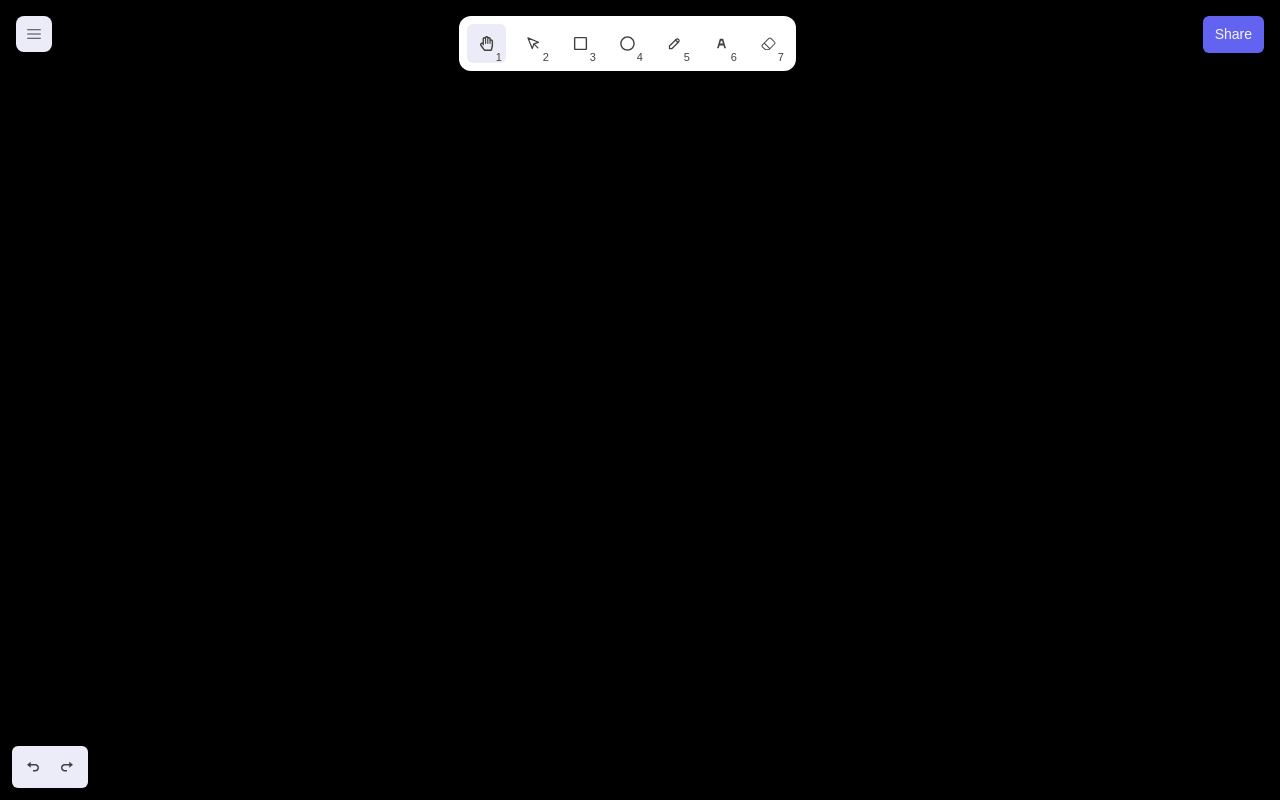
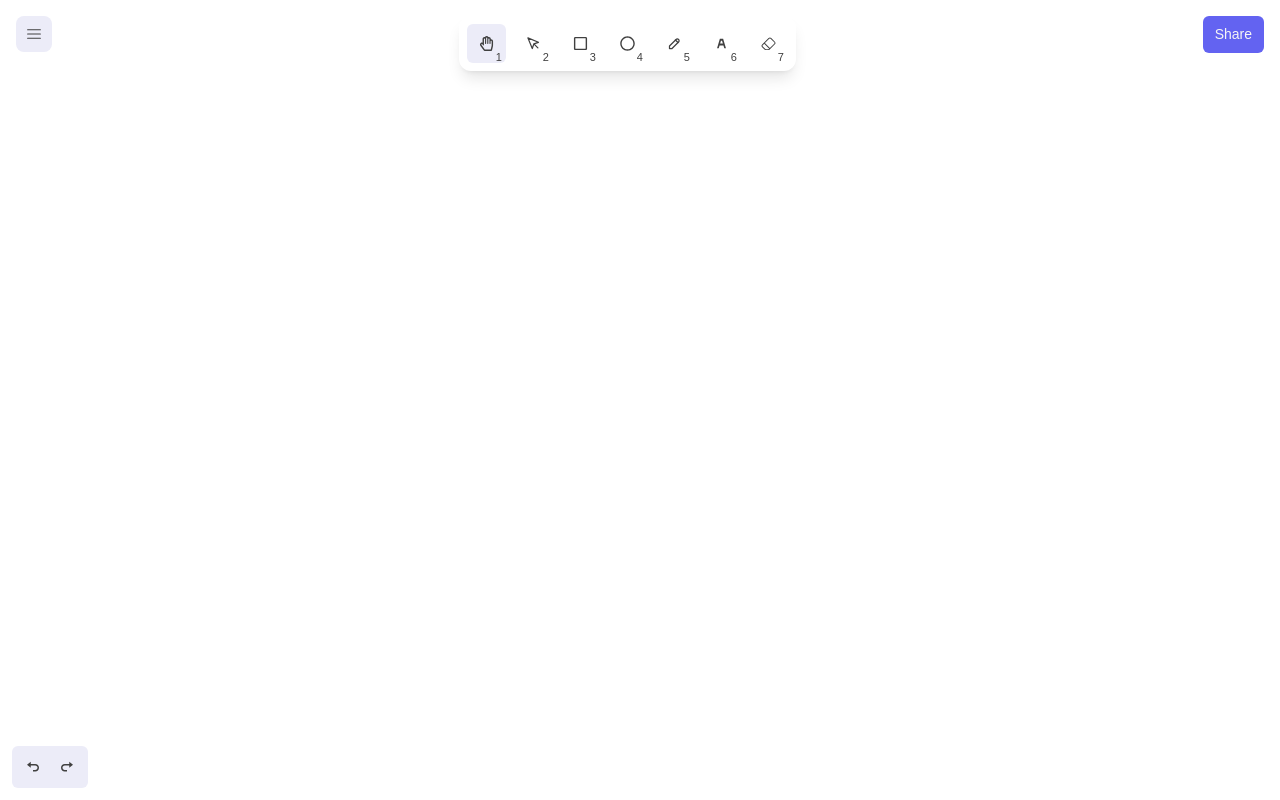
Before and after one commit to DevDesignAmitesh/excalidraw-clone-real, a Next.js app in the folder apps/next-app/: page / in a window 1280 px wide. Built offline with nearby package versions, Linux system fonts and the light colour scheme.

Commit message:
some layout changes

```diff
--- a/apps/next-app/src/pages-x/CanvasPlayground.tsx
+++ b/apps/next-app/src/pages-x/CanvasPlayground.tsx
@@ -48,7 +48,7 @@
   const LOCAL_STORAGE_BG_COLOR = () => {
     const INDEX = JSON.parse(LOCAL_SOTRAGE_BG_COLOR_IDX ?? "100000");
 
-    let newBgColor: string = theme === "dark" ? "#fff" : "#000";
+    let newBgColor: string = theme === "dark" ? "#fff" : "#121212";
 
     if (theme === "dark" && LOCAL_SOTRAGE_BG_COLOR_IDX) {
       const bgColor = darkerBackrounds.find((_, idx) => idx === INDEX);
@@ -119,10 +119,53 @@
 
   const updateShape = (shape: Partial<Shape>) => {
     if (!selectedShapeId) return;
-    console.log(selectedShapeId, "running")
-    setShapesDetails((prev) => ({ ...prev, shape } ))
+    console.log(selectedShapeId, "running");
+    setShapesDetails((prev) => ({ ...prev, shape }));
     shapesStorage.updateShape(selectedShapeId, shape);
-    canvasEngine.current?.renderAllTheShapes()
+    canvasEngine.current?.renderAllTheShapes();
+  };
+
+  const handleCanvasDoubleClick = (e: React.MouseEvent<HTMLCanvasElement>) => {
+    if (selectedShapeId !== null) return;
+
+    const rect = canvasRef.current!.getBoundingClientRect();
+    const x = e.clientX - rect.left;
+    const y = e.clientY - rect.top;
+
+    setCanvasDetails((p) => ({ ...p, selectedTool: "text" }));
+    setInput({
+      id: uuid(),
+      type: "text",
+      input: "",
+      x,
+      y,
+      opacity: 100,
+      color: themedColor,
+      borderColor: themedColor,
+      font: "serif",
+      fontSize: "24",
+    });
+  };
+
+  const shouldShowToolSidebar =
+    (canvasDetails.selectedTool !== "hand" &&
+      canvasDetails.selectedTool !== "img" &&
+      canvasDetails.selectedTool !== "mouse" &&
+      canvasDetails.selectedTool !== "eraser") ||
+    selectedShapeId !== null;
+
+  const handleTextChange = (e: React.ChangeEvent<HTMLTextAreaElement>) => {
+    if (input?.type === "text") {
+      setInput({ ...input!, input: e.target.value });
+      autosizeText();
+    }
+  };
+
+  const handleTextKeyDown = (e: React.KeyboardEvent<HTMLTextAreaElement>) => {
+    if (e.key === "Enter") {
+      e.preventDefault();
+      handleBlur();
+    }
   };
 
   useEffect(() => {
@@ -235,47 +278,40 @@
       inputRef.current.focus();
     }
   }, [input]); // run whenever we create a new text input
+
   return (
     <>
-      <div className="relative h-screen overflow-hidden w-full">
+      {/* ===================== Canvas Layout ===================== */}
+      <div className="relative h-screen w-full overflow-hidden">
         <div className="relative h-full w-full">
+          {/* ---------------- Header ---------------- */}
           <Header
             selectedTool={canvasDetails.selectedTool}
-            setSelectedTool={(e) => {
-              setCanvasDetails({ ...canvasDetails, selectedTool: e });
-              setShapesDetails({ ...shapesDetails, type: e as any });
+            setSelectedTool={(tool) => {
+              setCanvasDetails({ ...canvasDetails, selectedTool: tool });
+              setShapesDetails({ ...shapesDetails, type: tool as any });
             }}
             handleLeftSideBar={toggleLeftSideBar}
             handleRightSideBar={toggleRightSideBar}
           />
+
+          {/* ---------------- Canvas ---------------- */}
           <canvas
+            ref={canvasRef}
             className="z-10000"
-            ref={canvasRef}
             height={window.innerHeight}
             width={window.innerWidth}
             style={{ backgroundColor: canvasDetails.bgColor }}
-            onDoubleClick={(e) => {
-              if (selectedShapeId !== null) return;
-              const rect = canvasRef.current!.getBoundingClientRect();
-              const x = e.clientX - rect.left;
-              const y = e.clientY - rect.top;
-              (setCanvasDetails((p) => ({ ...p, selectedTool: "text" })),
-                setInput({
-                  id: uuid(),
-                  type: "text",
-                  input: "",
-                  x,
-                  y,
-                  opacity: 100,
-                  color: themedColor,
-                  borderColor: themedColor,
-                  font: "serif",
-                  fontSize: "24",
-                }));
-            }}
+            onDoubleClick={handleCanvasDoubleClick}
           />
+
+          {/* ---------------- Footer ---------------- */}
           <Footer />
         </div>
+
+        {/* ===================== Sidebars ===================== */}
+
+        {/* ---- Left Sidebar ---- */}
         {leftSideBarOpen && (
           <HeaderLeftBar
             deleteCanvas={deleteCanvas}
@@ -287,23 +323,24 @@
             leftSideBarRef={leftSideBarRef}
           />
         )}
-        {((canvasDetails.selectedTool !== "hand" &&
-          canvasDetails.selectedTool !== "img" &&
-          canvasDetails.selectedTool !== "mouse" &&
-          canvasDetails.selectedTool !== "eraser") ||
-          selectedShapeId !== null) && (
+
+        {/* ---- Tool Sidebar ---- */}
+        {shouldShowToolSidebar && (
           <ToolSideBar
             selectedTool={canvasDetails.selectedTool}
             updateShape={updateShape}
             shapesDetails={shapesDetails}
           />
         )}
+
+        {/* ---- Right Sidebar ---- */}
         {rightSideBarOpen && (
           <HeaderRightBar setRightSideBarOpen={setRightSideBarOpen} />
         )}
       </div>
-      <>
-        {input && input.type === "text" && (
+
+      {/* ===================== Text Input Overlay ===================== */}
+      {input?.type === "text" && (
         <textarea
           ref={inputRef}
           autoFocus
@@ -311,42 +348,32 @@
           style={{
             top: input.y,
             left: input.x,
-              position: "absolute",
             transform: "translate(-50%, -50%)",
 
-              // Typography from shape
+            // Typography
             color: themedColor,
             fontFamily: input.font,
             fontSize: `${input.fontSize}px`,
             lineHeight: "1.2",
 
-              // Auto sizing tricks
+            // Auto sizing
             overflow: "hidden",
             whiteSpace: "pre-wrap",
             minWidth: "20px",
             minHeight: "10px",
 
-              // Remove default ui
+            // Remove default UI
             border: "none",
             boxShadow: "none",
             padding: "0px",
             backgroundColor: "transparent",
           }}
           value={input.input}
-            onChange={(e) => {
-              setInput({ ...input, input: e.target.value });
-              autosizeText();
-            }}
+          onChange={handleTextChange}
           onBlur={handleBlur}
-            onKeyDown={(e) => {
-              if (e.key === "Enter") {
-                e.preventDefault();
-                handleBlur();
-              }
-            }}
+          onKeyDown={handleTextKeyDown}
         />
       )}
     </>
-    </>
   );
 };
```
Lines whose indentation alone changed are shown as unchanged.
